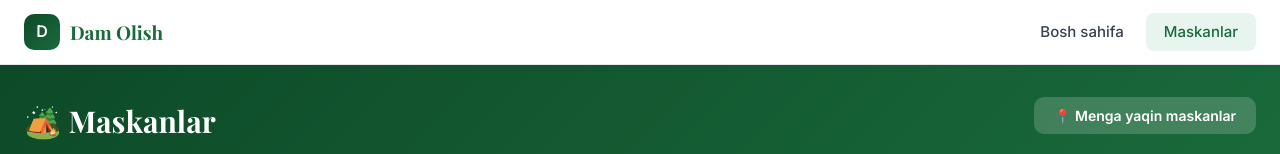
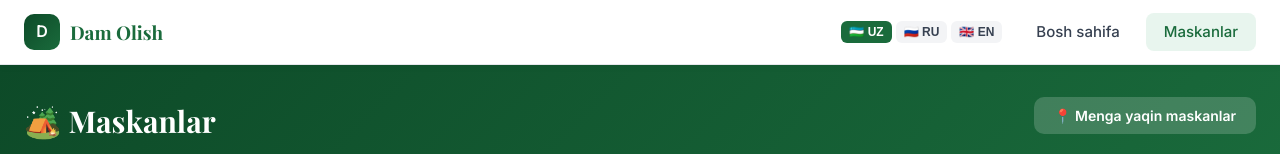
Before and after one commit to DavlatbekSultonov/resort-uz-front, a React (Vite) app: page /maskanlar in a window 1280 px wide. Shown: the top 154 px of the page. Built offline with nearby package versions, Linux system fonts and the light colour scheme; no server answers.

Commit message:
Fix Navbar i18n

```diff
--- a/src/components/Navbar.jsx
+++ b/src/components/Navbar.jsx
@@ -1,11 +1,10 @@
 import { Link, useLocation } from 'react-router-dom'
+import { useLang } from '../context/LangContext'
+import { LANGUAGES, t } from '../i18n/i18n'
 
 export default function Navbar() {
   const location = useLocation()
-  const links = [
-    { to: '/', label: 'Bosh sahifa' },
-    { to: '/maskanlar', label: 'Maskanlar' },
-  ]
+  const { lang, changeLang } = useLang()
 
   return (
     <nav style={{ position: 'sticky', top: 0, zIndex: 100, background: 'rgba(255,255,255,0.97)', backdropFilter: 'blur(12px)', borderBottom: '1px solid #e5e7eb', boxShadow: '0 1px 8px rgba(0,0,0,0.06)' }}>
@@ -14,15 +13,35 @@ export default function Navbar() {
           <div style={{ width: 36, height: 36, borderRadius: 10, background: 'linear-gradient(135deg, #0d4a28, #1a6b3c)', display: 'flex', alignItems: 'center', justifyContent: 'center', color: '#fff', fontSize: 16, fontWeight: 700 }}>D</div>
           <span style={{ fontFamily: 'Playfair Display, serif', fontWeight: 700, fontSize: 19, color: '#1a6b3c' }}>Dam Olish</span>
         </Link>
-        <div style={{ display: 'flex', gap: 4 }}>
-          {links.map(l => (
-            <Link key={l.to} to={l.to} style={{
-              padding: '7px 18px', borderRadius: 8, fontWeight: 500, fontSize: 15,
-              textDecoration: 'none',
-              color: location.pathname === l.to ? '#1a6b3c' : '#374151',
-              background: location.pathname === l.to ? '#e8f5ee' : 'transparent',
-            }}>{l.label}</Link>
-          ))}
+
+        <div style={{ display: 'flex', alignItems: 'center', gap: 8 }}>
+          {/* Til tanlash */}
+          <div style={{ display: 'flex', gap: 4, marginRight: 8 }}>
+            {Object.entries(LANGUAGES).map(([code, info]) => (
+              <button key={code} onClick={() => changeLang(code)} style={{
+                padding: '4px 8px', borderRadius: 6, border: 'none',
+                background: lang === code ? '#1a6b3c' : '#f3f4f6',
+                color: lang === code ? '#fff' : '#374151',
+                fontWeight: 600, fontSize: 12, cursor: 'pointer'
+              }}>
+                {info.flag} {code.toUpperCase()}
+              </button>
+            ))}
+          </div>
+
+          <Link to="/" style={{
+            padding: '7px 18px', borderRadius: 8, fontWeight: 500, fontSize: 15,
+            textDecoration: 'none',
+            color: location.pathname === '/' ? '#1a6b3c' : '#374151',
+            background: location.pathname === '/' ? '#e8f5ee' : 'transparent',
+          }}>{t(lang, 'nav.home')}</Link>
+
+          <Link to="/maskanlar" style={{
+            padding: '7px 18px', borderRadius: 8, fontWeight: 500, fontSize: 15,
+            textDecoration: 'none',
+            color: location.pathname === '/maskanlar' ? '#1a6b3c' : '#374151',
+            background: location.pathname === '/maskanlar' ? '#e8f5ee' : 'transparent',
+          }}>{t(lang, 'nav.resorts')}</Link>
         </div>
       </div>
     </nav>
```
